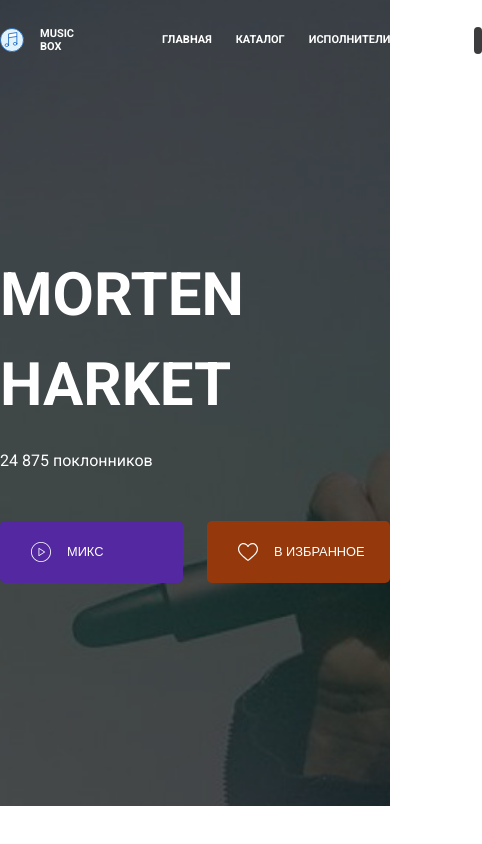
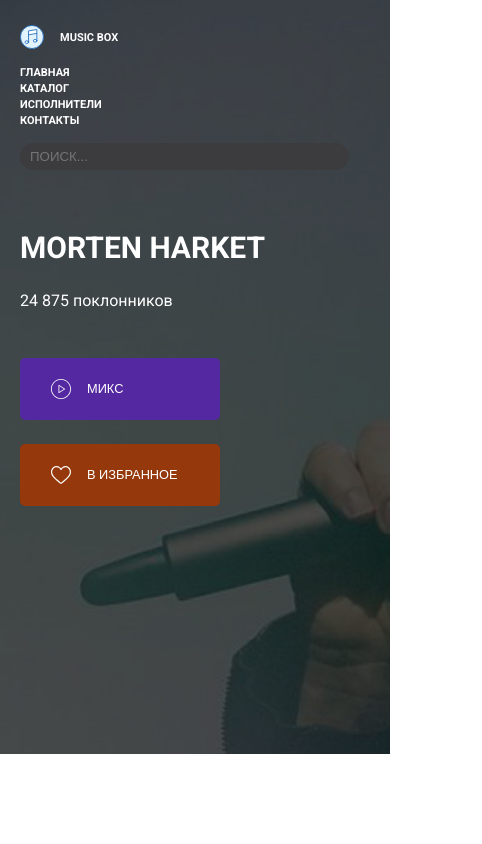
Before and after one commit to MityaDementiy/layout-designer-project-lvl2, a website: page src/artist.html in a window 390 px wide. Shown: the whole page, 482 px wide, since content can reach past the window. Drawn offline with Linux system fonts and the light colour scheme.

Commit message:
Make section responsive

```diff
--- a/src/artist.html
+++ b/src/artist.html
@@ -15,8 +15,8 @@
 <body>
   <header class="relative header">
     <div class="container pt-25">
-      <nav class="d-flex align-center">
-        <div class="logo-group d-flex align-center mr-88">
+      <nav class="d-flex align-center nav">
+        <div class="logo-group d-flex align-center">
           <img src="../src/images/logo.svg" alt="musical note" class="logo" width="24px">
           <div class="logo-text header-text">Music box</div>
         </div>
@@ -36,7 +36,7 @@
   </header>
   <section class="artist-promo">
     <div class="container">
-      <h1 class="white mb-16">Morten Harket</h1>
+      <h1 class="artist-name white mb-16">Morten Harket</h1>
       <span class="fans-quantity">24 875 поклонников</span>
       <div class="buttons d-flex">
         <button class="d-flex button white align-center mr-24 bg-purple">
--- a/src/scss/atomic.scss
+++ b/src/scss/atomic.scss
@@ -18,10 +18,6 @@
 
 .pt-25 {
   padding-top: 25px;
-}
-
-.mr-88 {
-  margin-right: 88px;
 }
 
 .mr-24 {
--- a/src/scss/shared/header.scss
+++ b/src/scss/shared/header.scss
@@ -8,6 +8,10 @@
 
 .menu-item:nth-child(4) {
   margin-right: 0;
+}
+
+.logo-group {
+  margin-right: 88px;
 }
 
 .logo {
@@ -92,3 +96,105 @@
   height: 20px;
   margin-right: 16px;
 }
+
+// Responsive
+
+@media screen and (max-width: 1199px) {
+  .container {
+    width: 100%;
+    max-width: 960px;
+    padding-right: 10px;
+    padding-left: 10px;
+  }
+
+  .site-search {
+    max-width: 248px;
+    margin-left: auto;
+  }
+}
+
+@media screen and (max-width: 991px) {
+  .container {
+    width: 720px;
+  }
+
+  .nav {
+    flex-direction: column;
+    align-items: flex-start;
+    justify-content: space-between;
+  }
+
+  .logo-group {
+    margin-right: 0;
+  }
+
+  .menu {
+    flex-direction: column;
+
+    margin-top: 20px;
+  }
+
+  .menu-item {
+    margin-top: 10px;
+    margin-right: 0;
+  }
+
+  .site-search {
+    max-width: 100%;
+    margin-top: 25px;
+    margin-left: 0;
+  }
+}
+
+@media screen and (max-width: 767px) {
+  .container {
+    width: 540px;
+  }
+}
+
+@media screen and (max-width: 575px) {
+  .container {
+    max-width: 85%;
+    margin: 0;
+    padding: 25px 20px;
+  }
+
+  .menu {
+    margin-top: 17px;
+  }
+
+  .menu-item {
+    margin-top: 0;
+    margin-bottom: 3px;
+  }
+
+  .site-search {
+    width: 100%;
+    margin-top: 11px;
+    margin-left: 0;
+  }
+
+  .artist-promo {
+    padding-top: 200px;
+  }
+
+  .artist-name {
+    font-size: 30px;
+    line-height: 45px;
+  }
+
+  .buttons {
+    flex-direction: column;
+    margin-top: 45px;
+  }
+
+  .button {
+    flex: 0;
+    max-width: 200px;
+  }
+
+  .button:nth-child(1) {
+    margin-right: 0;
+    margin-bottom: 24px;
+  }
+}
```
Also changed, not shown: src/css/style.css, 1 other file.
